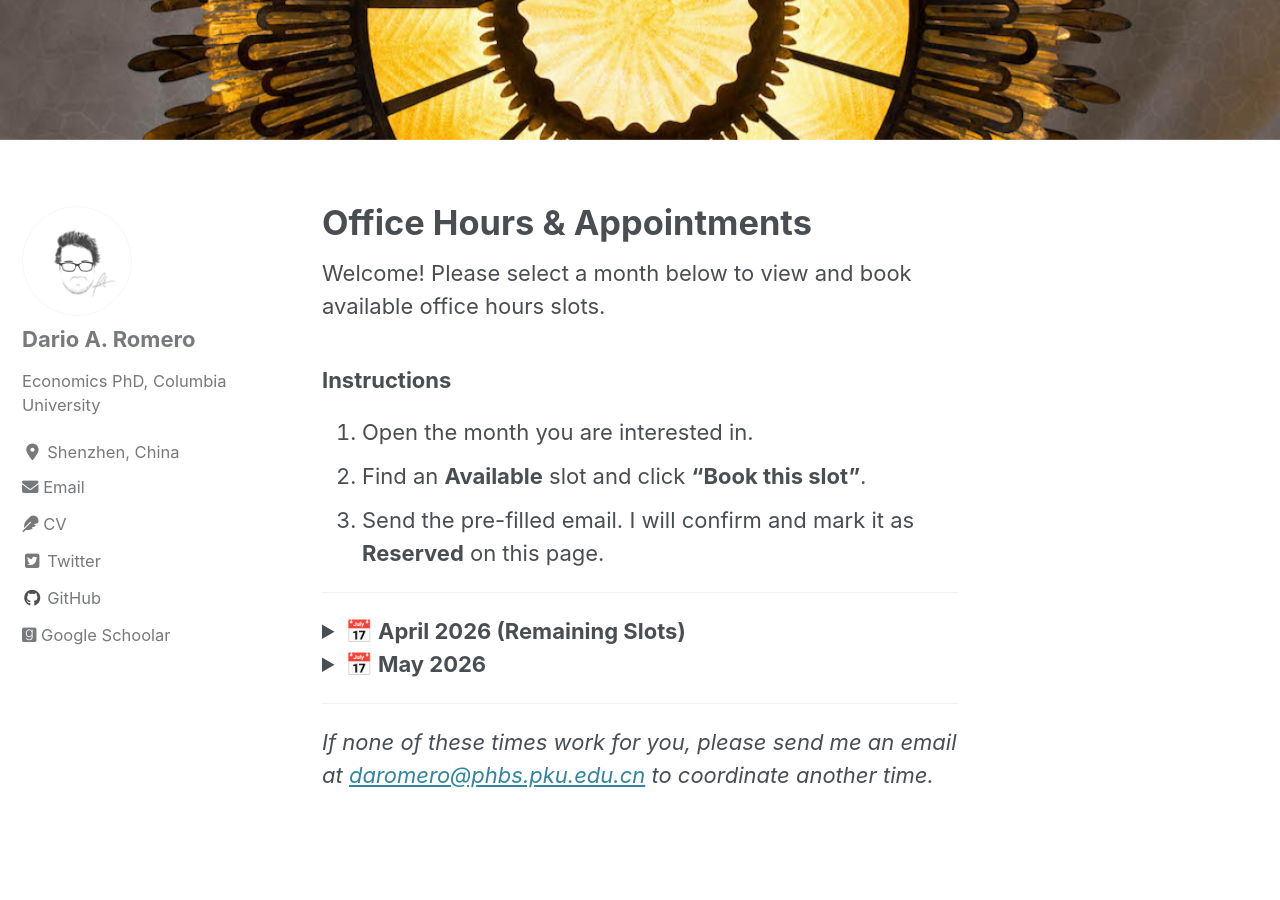
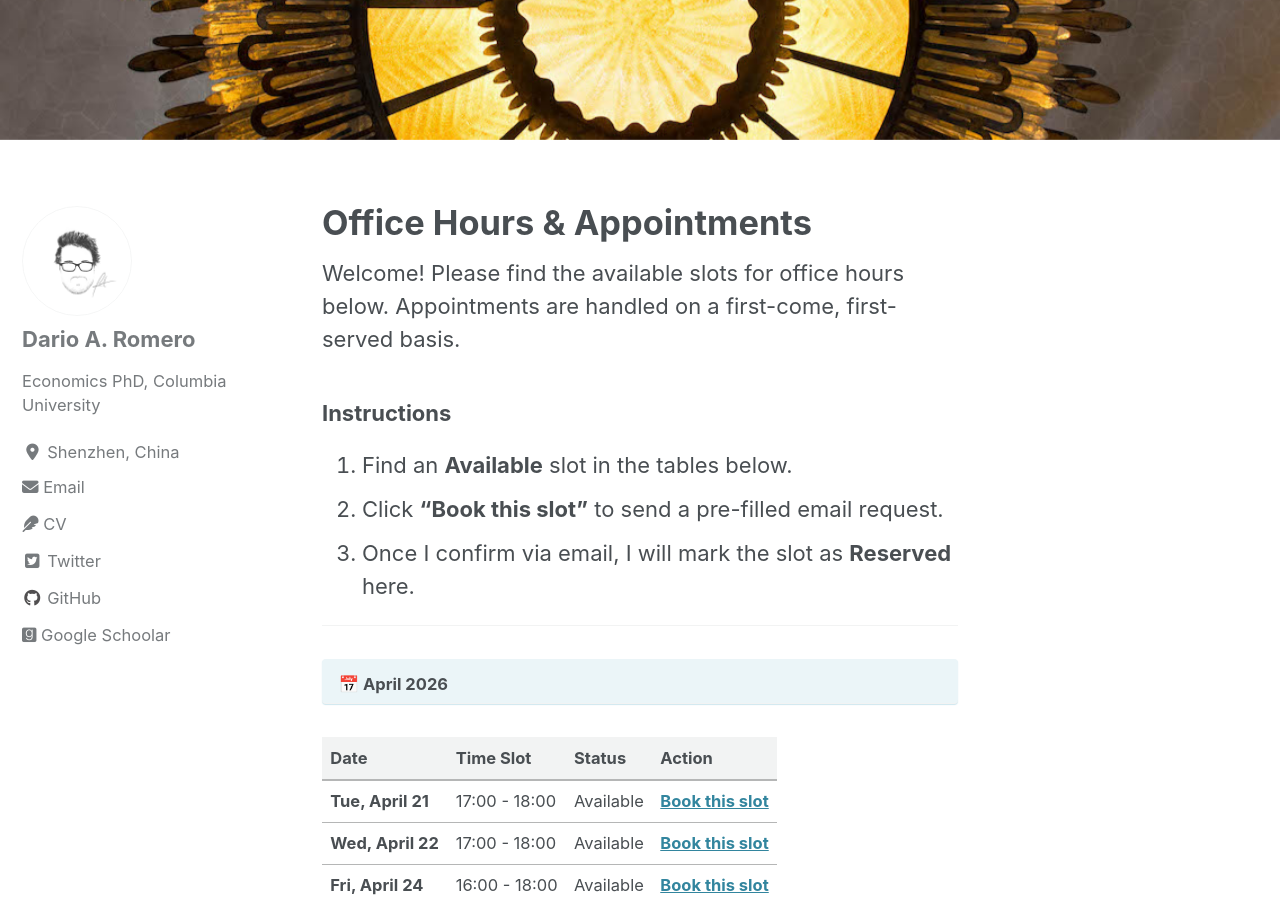
Before and after one commit to Darioaromero/darioaromero.github.io, a Jekyll site: the page built from _pages/appointments.md, in a window 1280 px wide and 900 px high, scrolled down 214 px. Built offline with Jekyll 4.4.1, drawn with Linux system fonts in a browser that asks for light colours; cached includes are drawn as plain includes; nearby versions of some CDN libraries; some of the changed text lies outside the part shown.

Commit message:
Update appointments.md

```diff
--- a/_pages/appointments.md
+++ b/_pages/appointments.md
@@ -7,48 +7,46 @@ header:
   image: "/images/Header4-min.jpg"
 ---
 
-Welcome! Please select a month below to view and book available office hours slots.
+Welcome! Please find the available slots for office hours below. Appointments are handled on a first-come, first-served basis.
 
 ### Instructions
-1. Open the month you are interested in.
-2. Find an **Available** slot and click **"Book this slot"**.
-3. Send the pre-filled email. I will confirm and mark it as **Reserved** on this page.
+1. Find an **Available** slot in the tables below.
+2. Click **"Book this slot"** to send a pre-filled email request.
+3. Once I confirm via email, I will mark the slot as **Reserved** here.
 
 ---
 
-<details>
-<summary><strong>📅 April 2026 (Remaining Slots)</strong></summary>
+## 📅 April 2026
+{: .notice--info}
 
 | Date | Time Slot | Status | Action |
 |:--- |:--- |:--- |:--- |
-| **Tue, April 21** | 17:00 - 17:20 | Available | [Book](mailto:daromero@phbs.pku.edu.cn?subject=Booking:%20Tue%20Apr%2021%2017:00) |
-| **Tue, April 21** | 17:20 - 17:40 | Available | [Book](mailto:daromero@phbs.pku.edu.cn?subject=Booking:%20Tue%20Apr%2021%2017:20) |
-| **Tue, April 21** | 17:40 - 18:00 | Available | [Book](mailto:daromero@phbs.pku.edu.cn?subject=Booking:%20Tue%20Apr%2021%2017:40) |
-| **Wed, April 22** | 17:00 - 17:20 | Available | [Book](mailto:daromero@phbs.pku.edu.cn?subject=Booking:%20Wed%20Apr%2022%2017:00) |
-| **Wed, April 22** | 17:20 - 17:40 | Available | [Book](mailto:daromero@phbs.pku.edu.cn?subject=Booking:%20Wed%20Apr%2022%2017:20) |
-| **Wed, April 22** | 17:40 - 18:00 | Available | [Book](mailto:daromero@phbs.pku.edu.cn?subject=Booking:%20Wed%20Apr%2022%2017:40) |
-| **Fri, April 24** | 16:00 - 17:00 | Available | [Book](mailto:daromero@phbs.pku.edu.cn?subject=Booking:%20Fri%20Apr%2024%2016:00) |
-| **Fri, April 24** | 17:00 - 18:00 | Available | [Book](mailto:daromero@phbs.pku.edu.cn?subject=Booking:%20Fri%20Apr%2024%2017:00) |
-</details>
+| **Tue, April 21** | 17:00 - 18:00 | Available | [**Book this slot**](mailto:daromero@phbs.pku.edu.cn?subject=Booking:%20Tue%20Apr%2021) |
+| **Wed, April 22** | 17:00 - 18:00 | Available | [**Book this slot**](mailto:daromero@phbs.pku.edu.cn?subject=Booking:%20Wed%20Apr%2022) |
+| **Fri, April 24** | 16:00 - 18:00 | Available | [**Book this slot**](mailto:daromero@phbs.pku.edu.cn?subject=Booking:%20Fri%20Apr%2024) |
+| **Tue, April 28** | 17:00 - 18:00 | Available | [**Book this slot**](mailto:daromero@phbs.pku.edu.cn?subject=Booking:%20Tue%20Apr%2028) |
+| **Wed, April 29** | 17:00 - 18:00 | Available | [**Book this slot**](mailto:daromero@phbs.pku.edu.cn?subject=Booking:%20Wed%20Apr%2029) |
 
-<details>
-<summary><strong>📅 May 2026</strong></summary>
+---
 
-| Week | Date | Time | Status | Action |
-|:--- |:--- |:--- |:--- |:--- |
-| **Week 1** | Tue, May 5 | 17:00 - 18:00 | Available | [Book](mailto:daromero@phbs.pku.edu.cn?subject=Booking:%20Tue%20May%205) |
-| | Wed, May 6 | 17:00 - 18:00 | Available | [Book](mailto:daromero@phbs.pku.edu.cn?subject=Booking:%20Wed%20May%206) |
-| | Fri, May 8 | 16:00 - 18:00 | Available | [Book](mailto:daromero@phbs.pku.edu.cn?subject=Booking:%20Fri%20May%208) |
-| **Week 2** | Tue, May 12 | 17:00 - 18:00 | Available | [Book](mailto:daromero@phbs.pku.edu.cn?subject=Booking:%20Tue%20May%2012) |
-| | Wed, May 13 | 17:00 - 18:00 | Available | [Book](mailto:daromero@phbs.pku.edu.cn?subject=Booking:%20Wed%20May%2013) |
-| | Fri, May 15 | 16:00 - 18:00 | Available | [Book](mailto:daromero@phbs.pku.edu.cn?subject=Booking:%20Fri%20May%2015) |
-| **Week 3** | Tue, May 19 | 17:00 - 18:00 | Available | [Book](mailto:daromero@phbs.pku.edu.cn?subject=Booking:%20Tue%20May%2019) |
-| | Wed, May 20 | 17:00 - 18:00 | Available | [Book](mailto:daromero@phbs.pku.edu.cn?subject=Booking:%20Wed%20May%2020) |
-| | Fri, May 22 | 16:00 - 18:00 | Available | [Book](mailto:daromero@phbs.pku.edu.cn?subject=Booking:%20Fri%20May%2022) |
-| **Week 4** | Tue, May 26 | 17:00 - 18:00 | Available | [Book](mailto:daromero@phbs.pku.edu.cn?subject=Booking:%20Tue%20May%2026) |
-| | Wed, May 27 | 17:00 - 18:00 | Available | [Book](mailto:daromero@phbs.pku.edu.cn?subject=Booking:%20Wed%20May%2027) |
-| | Fri, May 29 | 16:00 - 18:00 | Available | [Book](mailto:daromero@phbs.pku.edu.cn?subject=Booking:%20Fri%20May%2029) |
-</details>
+## 📅 May 2026
+{: .notice--info}
+
+| Date | Time Slot | Status | Action |
+|:--- |:--- |:--- |:--- |
+| **Fri, May 1** | 16:00 - 18:00 | Available | [**Book this slot**](mailto:daromero@phbs.pku.edu.cn?subject=Booking:%20Fri%20May%201) |
+| **Tue, May 5** | 17:00 - 18:00 | Available | [**Book this slot**](mailto:daromero@phbs.pku.edu.cn?subject=Booking:%20Tue%20May%205) |
+| **Wed, May 6** | 17:00 - 18:00 | Available | [**Book this slot**](mailto:daromero@phbs.pku.edu.cn?subject=Booking:%20Wed%20May%206) |
+| **Fri, May 8** | 16:00 - 18:00 | Available | [**Book this slot**](mailto:daromero@phbs.pku.edu.cn?subject=Booking:%20Fri%20May%208) |
+| **Tue, May 12** | 17:00 - 18:00 | Available | [**Book this slot**](mailto:daromero@phbs.pku.edu.cn?subject=Booking:%20Tue%20May%2012) |
+| **Wed, May 13** | 17:00 - 18:00 | Available | [**Book this slot**](mailto:daromero@phbs.pku.edu.cn?subject=Booking:%20Wed%20May%2013) |
+| **Fri, May 15** | 16:00 - 18:00 | Available | [**Book this slot**](mailto:daromero@phbs.pku.edu.cn?subject=Booking:%20Fri%20May%2015) |
+| **Tue, May 19** | 17:00 - 18:00 | Available | [**Book this slot**](mailto:daromero@phbs.pku.edu.cn?subject=Booking:%20Tue%20May%2019) |
+| **Wed, May 20** | 17:00 - 18:00 | Available | [**Book this slot**](mailto:daromero@phbs.pku.edu.cn?subject=Booking:%20Wed%20May%2020) |
+| **Fri, May 22** | 16:00 - 18:00 | Available | [**Book this slot**](mailto:daromero@phbs.pku.edu.cn?subject=Booking:%20Fri%20May%2022) |
+| **Tue, May 26** | 17:00 - 18:00 | Available | [**Book this slot**](mailto:daromero@phbs.pku.edu.cn?subject=Booking:%20Tue%20May%2026) |
+| **Wed, May 27** | 17:00 - 18:00 | Available | [**Book this slot**](mailto:daromero@phbs.pku.edu.cn?subject=Booking:%20Wed%20May%2027) |
+| **Fri, May 29** | 16:00 - 18:00 | Available | [**Book this slot**](mailto:daromero@phbs.pku.edu.cn?subject=Booking:%20Fri%20May%2029) |
 
 ---
 
```
